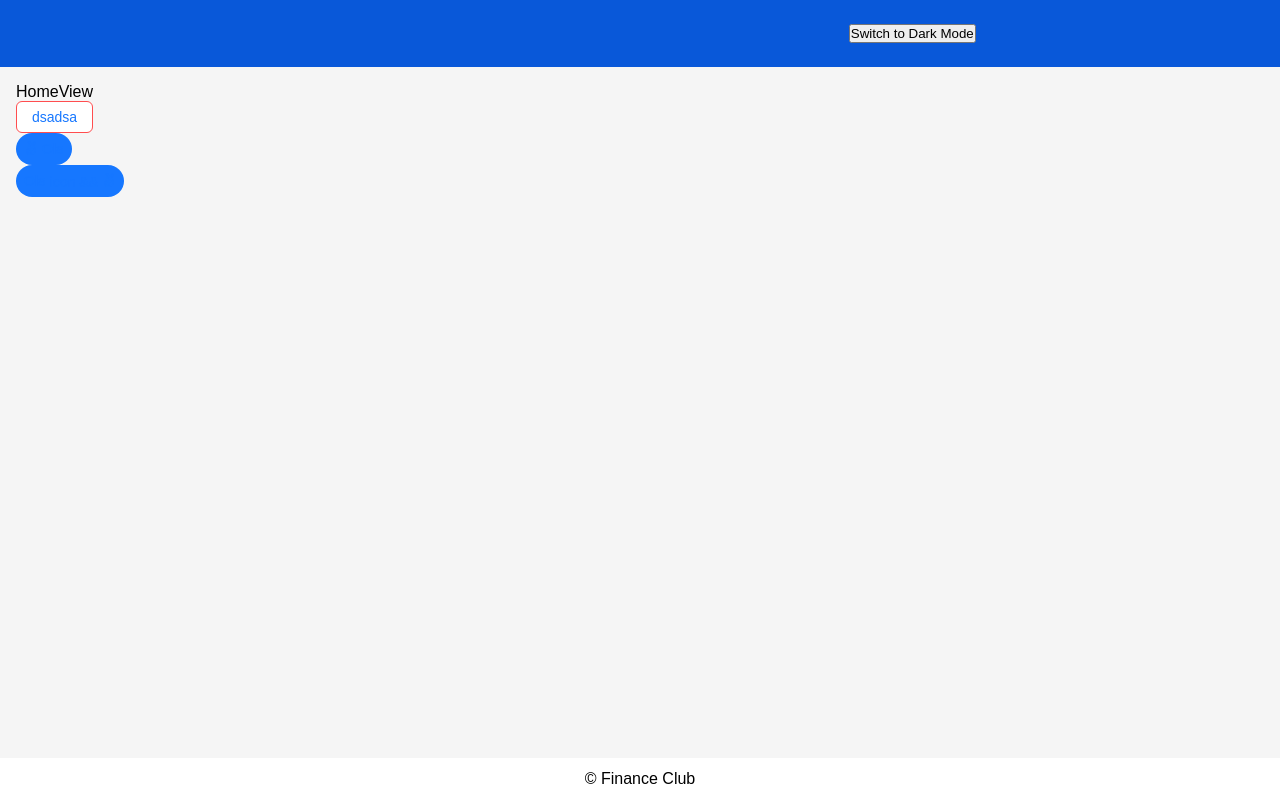
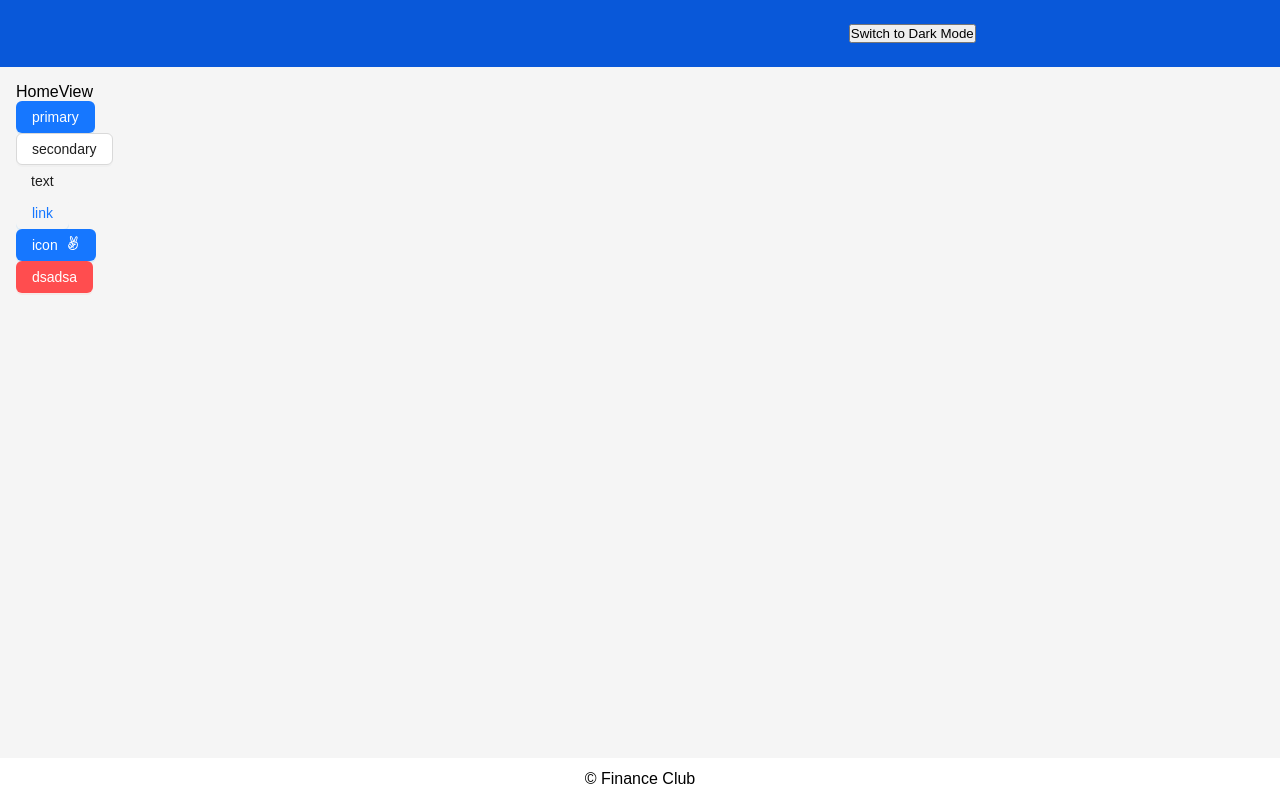
Before and after one commit to eurayssal/FinanceWebApp, a React (Create React App) app in the folder finance/: page /home in a window 1280 px wide. Built offline with nearby package versions, Linux system fonts and the light colour scheme.

Commit message:
Ajuste da paleta dos buttons

```diff
--- a/finance/src/app/home/index.tsx
+++ b/finance/src/app/home/index.tsx
@@ -15,10 +15,15 @@ const ModalTeste: React.FC<IModalContentProps> = () => {
 
 const HomeView: React.FC = () => {
     return (<AppLayout>
-        <div>HomeView</div>
-        <ButtonModalUi variant='danger' modal={ModalTeste} text='dsadsa'></ButtonModalUi>
-        <ButtonUi text='Ola' variant='icon' icon={FaAngellist} iconPosition='start'></ButtonUi>
-        <ButtonUi text='Ola' variant='icon' icon={FaAngellist} iconPosition='end'></ButtonUi>
+        <div >HomeView
+
+            <ButtonModalUi variant='primary' modal={ModalTeste} text='primary'></ButtonModalUi>
+            <ButtonModalUi variant='secondary' modal={ModalTeste} text='secondary'></ButtonModalUi>
+            <ButtonModalUi variant='text' modal={ModalTeste} text='text'></ButtonModalUi>
+            <ButtonModalUi variant='link' modal={ModalTeste} text='link'></ButtonModalUi>
+            <ButtonUi text='icon' variant='icon' icon={FaAngellist} iconPosition='end'></ButtonUi>
+            <ButtonModalUi variant='danger' modal={ModalTeste} text='dsadsa'></ButtonModalUi>
+        </div>
     </AppLayout>)
 }
 
--- a/finance/src/components/button/index.tsx
+++ b/finance/src/components/button/index.tsx
@@ -7,21 +7,21 @@ const Icon: React.FC<IconProps> = ({ icon: IconComponent }) => {
 }
 
 const ButtonUi: React.FC<IButtonUiProps> = ({
-    text, onClick, variant, icon, iconPosition = 'start'
+    text, onClick, variant = 'primary', icon, iconPosition = 'start'
 }) => {
     const handleClick = (event: React.MouseEvent<HTMLButtonElement, MouseEvent>) => {
         event.preventDefault();
         event.stopPropagation();
         onClick && onClick(event);
     };
-
-    return (<ButtonJss onClick={handleClick} variant={variant} hasIcon={!!icon} iconPosition={iconPosition}>
+    var variantProp = icon ? 'icon' : variant
+    return (<ButtonJss onClick={handleClick} variant={variantProp} hasIcon={!!icon} iconPosition={iconPosition}>
         {icon && iconPosition === "start" && <BoxButtonJss>
             <Icon icon={icon} />
         </BoxButtonJss>}
         {text}
         {icon && iconPosition === "end" && <BoxButtonJss>
-            icon && <Icon icon={icon} />
+            <Icon icon={icon} />
         </BoxButtonJss>}
     </ButtonJss>)
 }
--- a/finance/src/components/button/jss.tsx
+++ b/finance/src/components/button/jss.tsx
@@ -2,130 +2,180 @@ import styled from "@emotion/styled";
 import IButtonUiProps from "./props";
 import { useContext } from "react";
 import ThemeContext from "../../contexts";
-import ThemeProvider from "../../contexts/provider";
 
-const baseStyles = {
+export const ButtonJss = styled.button<IButtonUiProps>(({ variant }) => {
+    const theme = useContext(ThemeContext);
+
+    let baseStyles = {
         display: 'flex',
         alignItems: 'center',
         padding: '4px 15px',
         borderRadius: '6px',
         fontSize: '14px',
         height: '32px',
-    cursor: 'pointer',
     };
 
     const variants = {
         primary: {
-        backgroundColor: '#1677ff',
-        color: '#fff',
-        border: 'none',
+            cursor: 'pointer',
+            display: 'flex',
+            borderStyle: 'solid',
+            borderWidth: '1px',
+            borderColor: 'transparent',
+            backgroundColor: theme.pallete.colorPrimary.colorPrimary,
+            color: theme.pallete.colorText.colorTextBase,
+            alignItems: 'center',
+            borderRadius: '6px',
+            justifyContent: 'center',
+            lineHeight: '22px',
+            padding: '4px 15px',
+            boxShadow: theme.pallete.shadow.primaryShadow,
+            gap: 8,
+            //TODO: animação de clique
             ':active': {
-            backgroundColor: '#0958d9',
+                backgroundColor: theme.pallete.colorPrimary.colorPrimaryActive,
             },
             ':hover': {
-            backgroundColor: '#4096ff',
+                backgroundColor: theme.pallete.colorPrimary.colorPrimaryHover,
             },
             ':focus-visible': {
-            outline: '4px solid #91caff',
+                outline: `3px solid ${theme.pallete.colorPrimary.colorPrimaryBorder}`,
                 outlineOffset: '1px',
                 transition: 'outline-offset 0s, outline 0s',
             },
         },
         secondary: {
-        color: '#404040',
-        backgroundColor: '#fff',
-        border: '1px solid #d9d9d9',
+            cursor: 'pointer',
+            color: theme.pallete.colorText.colorText,
+            backgroundColor: theme.pallete.background.colorBgContainer,
+            border: '1px solid',
+            borderColor: theme.pallete.colorBorder.colorBorder,
+            alignItems: 'center',
+            borderRadius: '6px',
+            justifyContent: 'center',
+            lineHeight: '22px',
+            padding: '4px 15px',
+            boxShadow: theme.pallete.shadow.defaultShadow,
             ':active': {
-            color: '#0958d9',
-            border: '1px solid #0958d9',
+                border: '1px solid',
+                color: theme.pallete.colorPrimary.colorPrimaryTextActive,
+                borderColor: theme.pallete.colorPrimary.colorPrimaryActive,
             },
             ':hover': {
-            color: '#4096ff',
-            border: '1px solid #4096ff',
+                border: '1px solid',
+                color: theme.pallete.colorPrimary.colorPrimaryHover,
+                borderColor: theme.pallete.colorPrimary.colorPrimaryHover,
             },
         },
-    white: {
-        color: '#0958D9',
-        backgroundColor: '#fff',
-        border: '1px solid #fff',
-    },
-    borderWhite: {
-        color: '#fff',
-        backgroundColor: 'transparent',
-        border: '1px solid #fff',
-    },
         danger: {
-        color: '#ff4d4f',
-        backgroundColor: '#fff',
-        border: '1px solid #ff4d4f',
+            cursor: 'pointer',
+            display: 'flex',
+            borderStyle: 'solid',
+            borderWidth: '1px',
+            borderColor: 'transparent',
+            backgroundColor: theme.pallete.colorError.colorError,
+            color: theme.pallete.colorText.colorTextBase,
+            alignItems: 'center',
+            borderRadius: '6px',
+            justifyContent: 'center',
+            lineHeight: '22px',
+            padding: '4px 15px',
+            boxShadow: theme.pallete.shadow.dangerShadow,
+            gap: 8,
+            //TODO: animação de clique
             ':active': {
-            color: '#d9363e',
+                backgroundColor: theme.pallete.colorError.colorErrorActive,
             },
             ':hover': {
-            color: '#ff7875',
-            borderColor: '#ffa39e',
+                backgroundColor: theme.pallete.colorError.colorErrorHover,
+            },
+            ':focus-visible': {
+                outline: `3px solid ${theme.pallete.colorPrimary.colorPrimaryBorder}`,
+                outlineOffset: '1px',
+                transition: 'outline-offset 0s, outline 0s',
             },
         },
         text: {
-        color: '#404040',
-        backgroundColor: '#fff',
+            cursor: 'pointer',
+            color: theme.pallete.colorText.colorText,
+            backgroundColor: 'transparent',
             borderColor: 'transparent',
+            border: '1px transparent',
+            alignItems: 'center',
+            borderRadius: '6px',
+            justifyContent: 'center',
+            lineHeight: '22px',
+            padding: '4px 15px',
             ':active': {
-            backgroundColor: '#00000026',
+                backgroundColor: theme.pallete.fill.colorFill,
             },
             ':hover': {
-            backgroundColor: '#0000000f',
+                backgroundColor: theme.pallete.fill.colorFill,
             },
         },
         link: {
-        color: '#1677ff',
-        backgroundColor: '#fff',
+            cursor: 'pointer',
+            display: 'flex',
+            borderStyle: 'solid',
+            borderWidth: '1px',
             borderColor: 'transparent',
+            backgroundColor: 'transparent',
+            color: theme.pallete.colorPrimary.colorPrimary,
+            alignItems: 'center',
+            borderRadius: '6px',
+            justifyContent: 'center',
+            lineHeight: '22px',
+            padding: '4px 15px',
+            boxShadow: theme.pallete.shadow.primaryShadow,
+            //TODO: animação de clique
             ':active': {
-            color: '#0958d9',
+                color: theme.pallete.colorPrimary.colorPrimaryActive,
             },
             ':hover': {
-            color: '#69b1ff',
+                color: theme.pallete.colorPrimary.colorPrimaryHover,
+            },
+            ':focus-visible': {
+                outline: `3px solid ${theme.pallete.colorPrimary.colorPrimaryBorder}`,
+                outlineOffset: '1px',
+                transition: 'outline-offset 0s, outline 0s',
             },
         },
-    linkWhite: {
-        color: '#fff',
-        backgroundColor: 'transparent',
+        icon: {
+            cursor: 'pointer',
+            display: 'flex',
+            borderStyle: 'solid',
+            borderWidth: '1px',
             borderColor: 'transparent',
-    },
-    icon: {
-        backgroundColor: '#1677ff',
-        color: '#fff',
-        padding: '4px 8px',
-        borderRadius: '60px',
-        border: 'none',
+            backgroundColor: theme.pallete.colorPrimary.colorPrimary,
+            color: theme.pallete.colorText.colorTextBase,
+            alignItems: 'center',
+            borderRadius: '50px',
+            justifyContent: 'center',
+            lineHeight: '22px',
+            padding: '4px 15px',
+            boxShadow: theme.pallete.shadow.primaryShadow,
+            gap: 8,
+            //TODO: animação de clique
             ':active': {
-            backgroundColor: '#0958d9',
+                backgroundColor: theme.pallete.colorPrimary.colorPrimaryActive,
             },
             ':hover': {
-            backgroundColor: '#4096ff',
+                backgroundColor: theme.pallete.colorPrimary.colorPrimaryHover,
             },
             ':focus-visible': {
-            outline: '4px solid #91caff',
+                outline: `3px solid ${theme.pallete.colorPrimary.colorPrimaryBorder}`,
                 outlineOffset: '1px',
                 transition: 'outline-offset 0s, outline 0s',
             },
         },
     };
 
-export const ButtonJss = styled.button<IButtonUiProps>(({ variant, hasIcon }) => {
-    const theme = useContext(ThemeContext);
-
     return {
+        ...(variant ? variants[variant] : {}),
         ...baseStyles,
-        ...(variant ? variants[variant] : {}),
-        gap: hasIcon ? 4 : 0,
-        color: theme.pallete.colorPrimary.colorPrimary
     }
 });
 
 export const BoxButtonJss = styled.div(() => {
-    return {
-
-    }
+    return {}
 })
--- a/finance/src/components/button/props.ts
+++ b/finance/src/components/button/props.ts
@@ -1,6 +1,6 @@
 import { IconType } from "react-icons";
 
-export type buttonVariant = 'primary' | 'secondary' | 'white' | 'borderWhite' | 'text' | 'link' | 'linkWhite' | 'icon' | 'danger';
+export type buttonVariant = 'primary' | 'secondary' | 'danger' | 'text' | 'link' | 'icon';
 export type iconPosition = 'start' | 'end'
 export default interface IButtonUiProps {
     text?: string;
```
Lines whose indentation alone changed are shown as unchanged.
